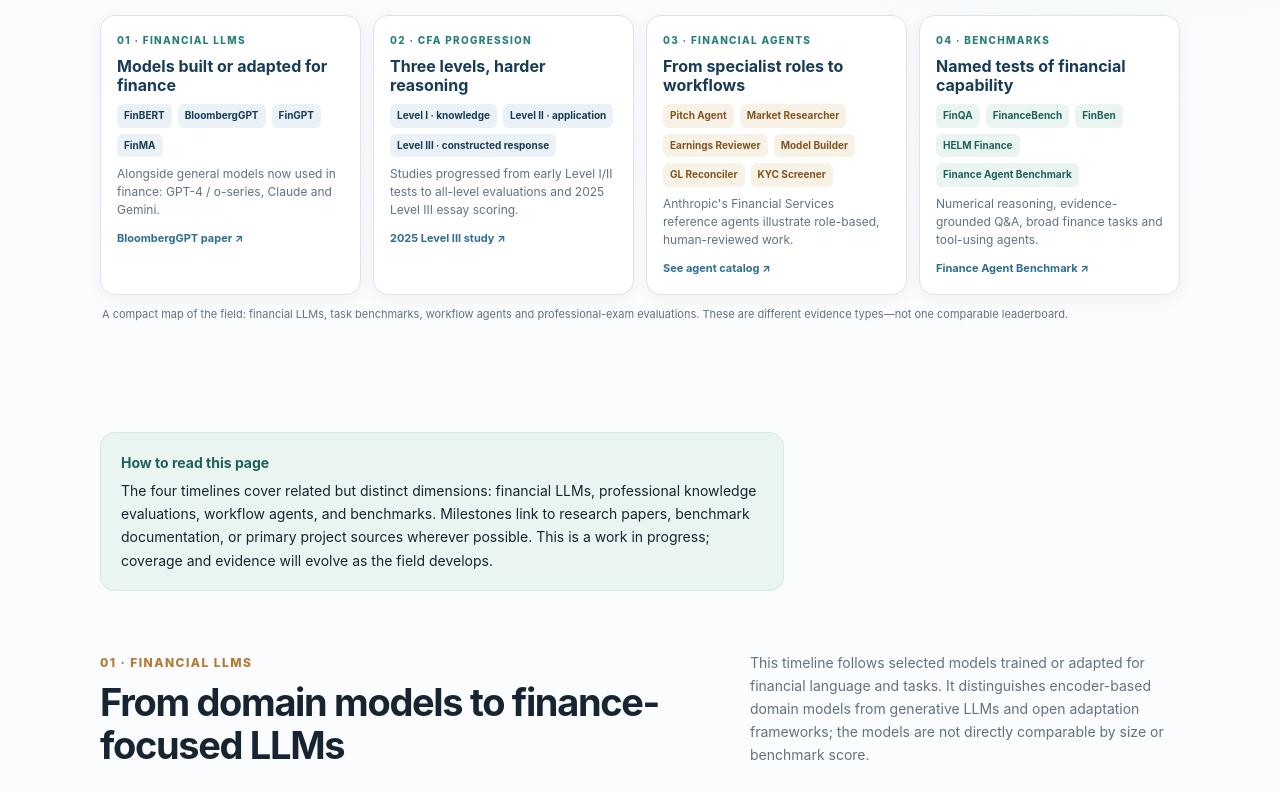
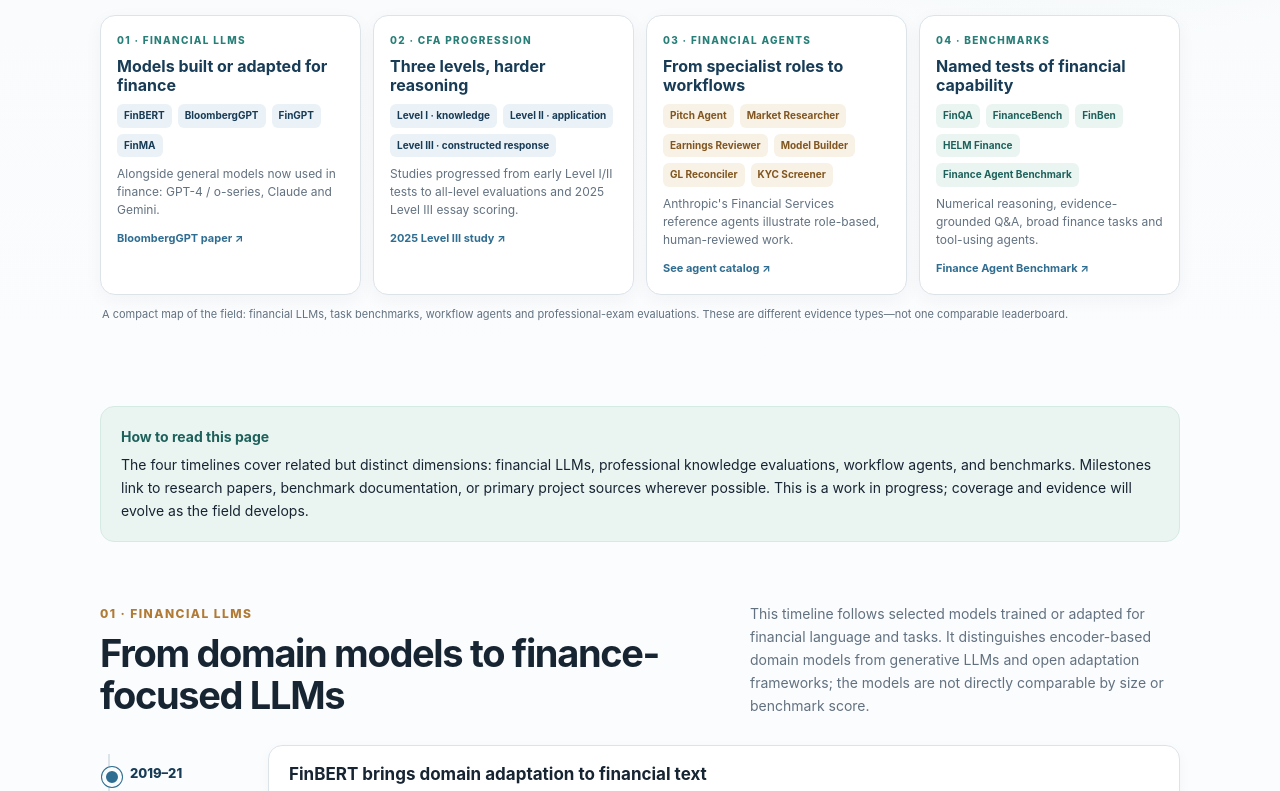
Before and after one commit to vilen22/ai-in-finance, a plain HTML site: page index.html in a window 1280 px wide. Shown: the part 468-1259 px from the top of the page. Drawn offline with Linux system fonts and the light colour scheme.

Commit message:
Update index.html

```diff
--- a/index.html
+++ b/index.html
@@ -181,10 +181,8 @@ footer .footrow{display:flex;justify-content:space-between;gap:20px;flex-wrap:wr
 </section>
 
 <main class="wrap">
-  <div class="intro">
-    <div class="intro-note"><strong>How to read this page</strong>The four timelines cover related but distinct dimensions: financial LLMs, professional knowledge evaluations, workflow agents, and benchmarks. Milestones link to research papers, benchmark documentation, or primary project sources wherever possible. This is a work in progress; coverage and evidence will evolve as the field develops.</div>
+  <div class="intro-note"><strong>How to read this page</strong>The four timelines cover related but distinct dimensions: financial LLMs, professional knowledge evaluations, workflow agents, and benchmarks. Milestones link to research papers, benchmark documentation, or primary project sources wherever possible. This is a work in progress; coverage and evidence will evolve as the field develops.</div>
   </div>
-
 
   <section id="models">
     <div class="section-head">
```
